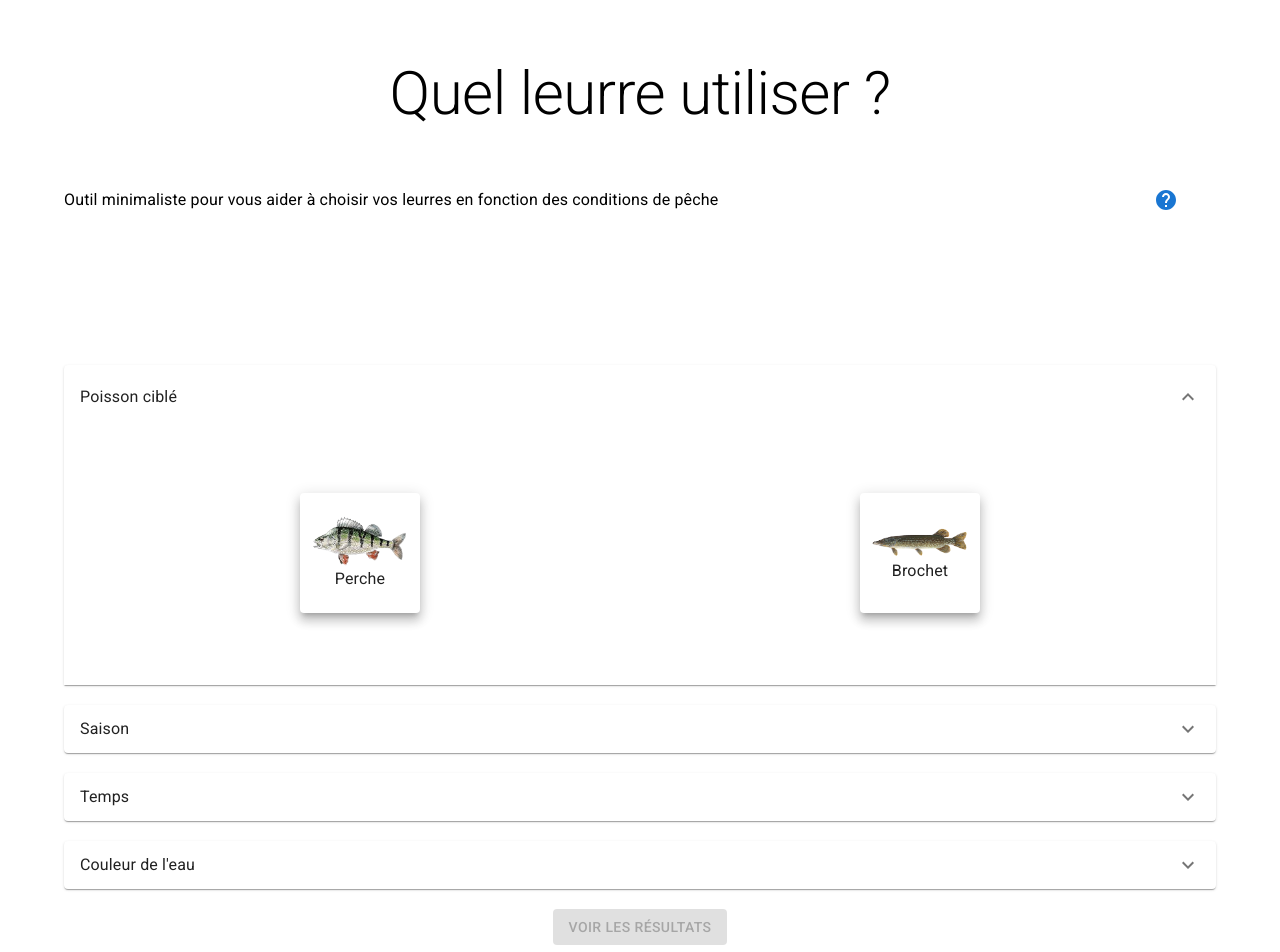
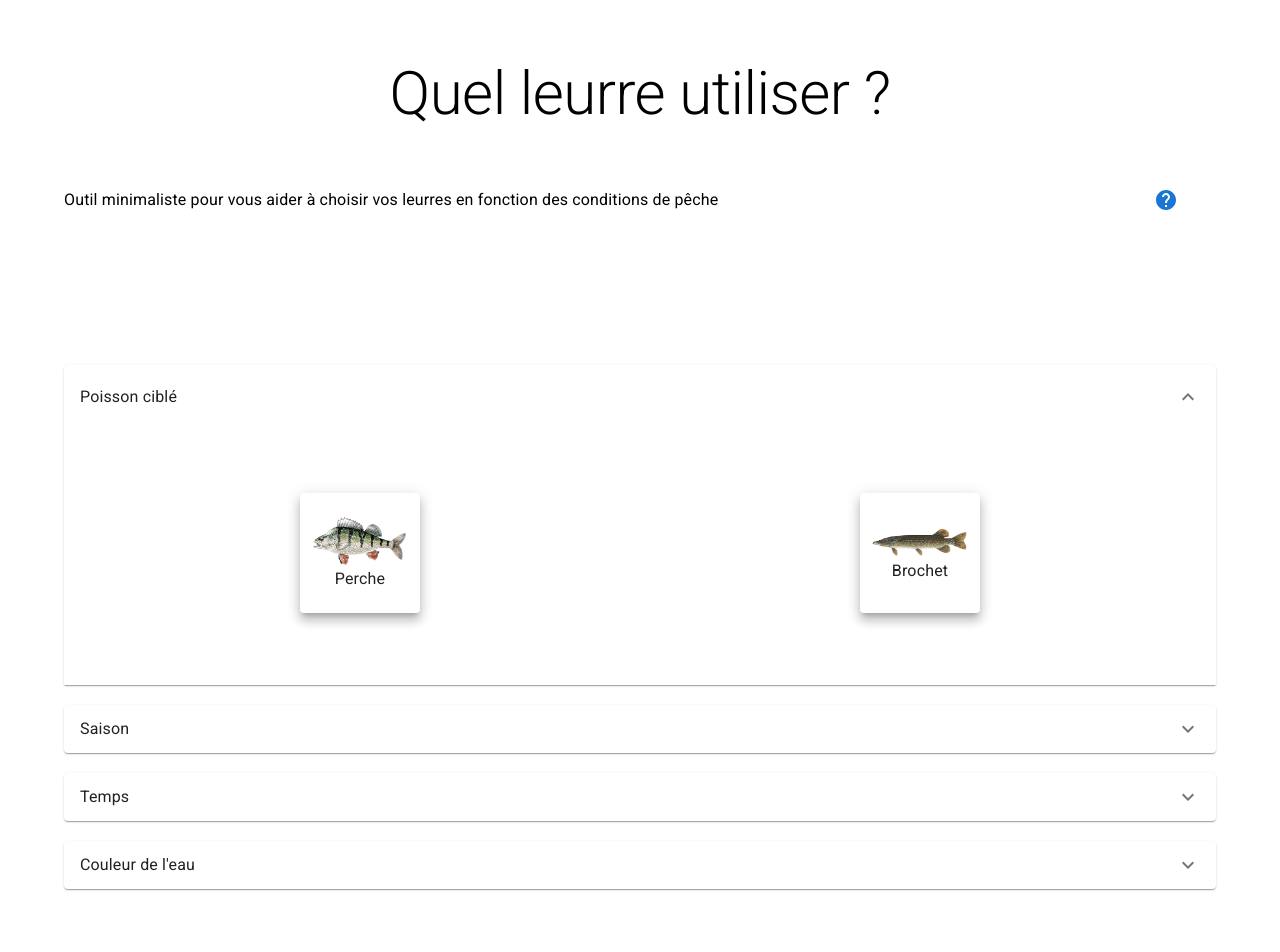
Before and after one commit to damienld22/ChooseLure, a React (Create React App) app: page / in a window 1280 px wide. Shown: the top 952 px of the page. Built offline with nearby package versions, Linux system fonts and the light colour scheme.

Commit message:
[FEA] Remove show result button

```diff
--- a/src/App.js
+++ b/src/App.js
@@ -112,7 +112,7 @@ function App() {
 
       <div className={styles.results}>
         {
-          state.showResults ? (
+          state.showResults && (
             <>
               <Results results={getResultsFromContext({season: state.season, targetFish: state.targetFish})} />
               <Button
@@ -122,16 +122,6 @@ function App() {
                 Réinitialiser
               </Button>
             </>
-          ) : (
-            <div>
-              <Button
-                color="success"
-                disabled={!state.targetFish || !state.season}
-                onClick={() => dispatch({ type: 'setResultsOpen', payload: true })}
-                variant='contained'>
-                Voir les résultats
-              </Button>
-            </div>
           )
         }
       </div>
```
